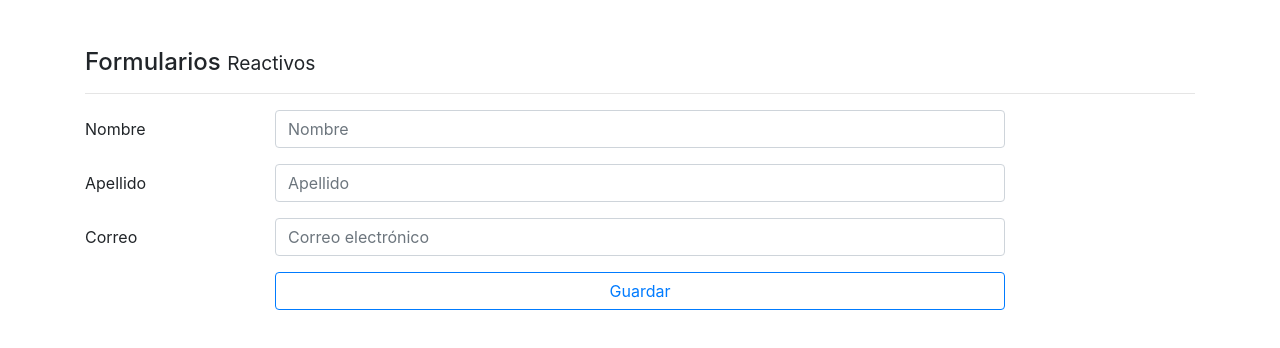
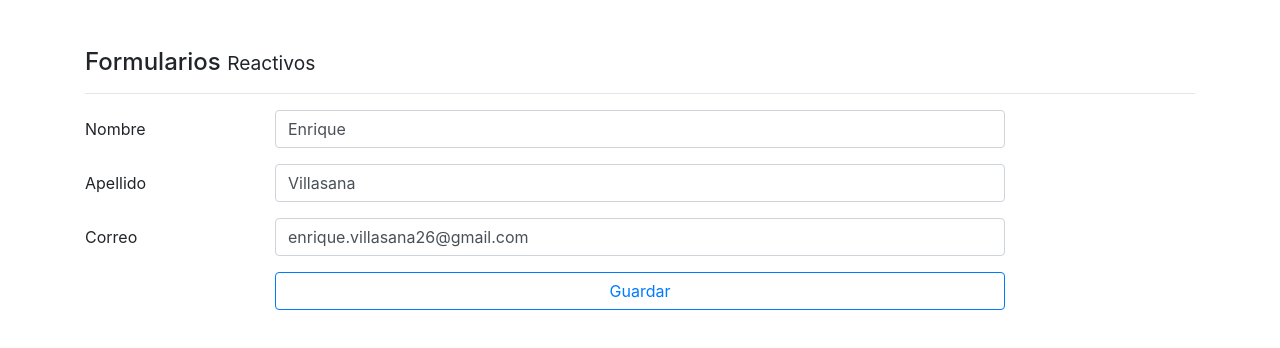
Before and after one commit to villasana26enrique/forms-app, an Angular app: page /reactivo in a window 1280 px wide. Shown: the top 348 px of the page. Built offline with nearby package versions, Linux system fonts and the light colour scheme.

Commit message:
Creando formulario y sincronizando los Input

```diff
--- a/src/app/pages/reactive/reactive.component.html
+++ b/src/app/pages/reactive/reactive.component.html
@@ -1,6 +1,6 @@
 <h4>Formularios <small> Reactivos </small></h4>
 <hr>
-<form autocomplete="off">
+<form autocomplete="off" [formGroup]="formulario" (ngSubmit)="guardar()">
 
     <div>
 
@@ -8,7 +8,7 @@
             <label class="col-2 col-form-label">Nombre</label>
             <div class="col-8">
 
-                <input class="form-control" type="text" placeholder="Nombre">
+                <input class="form-control" type="text" placeholder="Nombre" formControlName="nombre">
             </div>
         </div>
 
@@ -16,7 +16,7 @@
             <label class="col-2 col-form-label">Apellido</label>
             <div class="col-8">
 
-                <input class="form-control" type="text" placeholder="Apellido">
+                <input class="form-control" type="text" placeholder="Apellido" formControlName="apellido">
             </div>
         </div>
 
@@ -26,7 +26,7 @@
         <label class="col-2 col-form-label">Correo</label>
         <div class="col-8">
 
-            <input class="form-control" type="email" placeholder="Correo electrónico">
+            <input class="form-control" type="email" placeholder="Correo electrónico" formControlName="email">
         </div>
     </div>
 
--- a/src/app/pages/reactive/reactive.component.ts
+++ b/src/app/pages/reactive/reactive.component.ts
@@ -1,4 +1,5 @@
 import { Component, OnInit } from '@angular/core';
+import { FormGroup, FormBuilder } from '@angular/forms';
 
 @Component({
   selector: 'app-reactive',
@@ -7,9 +8,29 @@ import { Component, OnInit } from '@angular/core';
 })
 export class ReactiveComponent implements OnInit {
 
-  constructor() { }
+  formulario: FormGroup;
+
+  /* El FormBuilder nos ayudara a configurar el Formulario */
+  constructor( private fb: FormBuilder ) {
+    /* Se Inicializa el formulario en el constructor ya que se necesita
+    que se inicialice antes de que se empiece a construir el HTML. Por
+    eso no se inicializa en el ngOnInit*/
+    this.crearFormulario();
+  }
 
   ngOnInit(): void {
   }
 
+  crearFormulario() {
+    this.formulario = this.fb.group({
+      nombre: ['Enrique'],
+      apellido: ['Villasana'],
+      email: ['enrique.villasana26@gmail.com']
+    });
+  }
+
+  guardar() {
+    console.log(this.formulario);
+  }
+
 }
```
